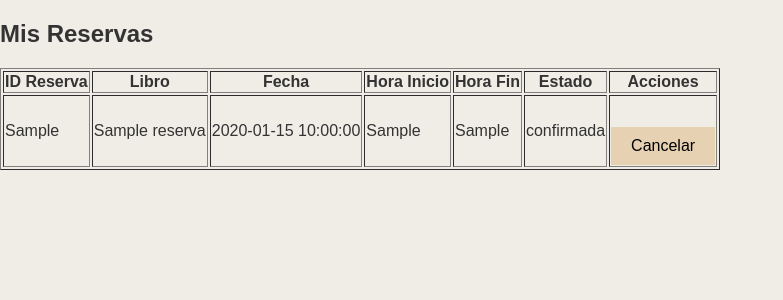
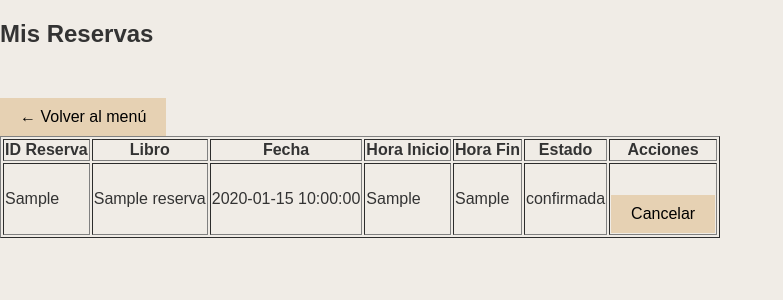
Before and after one commit to Vero-nica22/BookNest, a Flask app: template templates/mis_reservas.html in a window 1280 px wide. Shown: the top 300 px of the page, without its empty margins (0-783 px from the left). Run offline with Flask 3, Linux system fonts and the light colour scheme; the template is opened without the code that fills it: most values are stand-ins (such as "Sample title", 1, 10 or a date in 2020).

Commit message:
Actualizo archivo mis reservas.html

```diff
--- a/templates/mis_reservas.html
+++ b/templates/mis_reservas.html
@@ -2,11 +2,15 @@
 <html lang="es">
 <head>
     <meta charset="UTF-8">
+    <meta name="viewport" content="width=device-width, initial-scale=1">
     <title>Mis Reservas</title>
     <link rel="stylesheet" href="{{ url_for('static', filename='styles.css') }}">
 </head>
 <body>
     <h2>Mis Reservas</h2>
+    <div>
+        <button type="button" onclick="location.href='{{ url_for('auth.menu_cliente') }}'">← Volver al menú</button>
+    </div>
 
     <table border="1">
         <tr>
@@ -28,8 +32,7 @@
             <td>{{ reserva['estado'] }}</td>
             <td>
                 {% if reserva['estado'] != 'cancelada' %}
-                    <form method="POST" action="{{ url_for('auth.actualizar_reserva_cliente', id_reserva=reserva['id_reserva']) }}">
-                        <input type="hidden" name="estado" value="cancelada">
+                    <form method="POST" action="{{ url_for('reservas.cancelar_reserva', id_reserva=reserva['id_reserva']) }}">
                         <button type="submit">Cancelar</button>
                     </form>
                 {% else %}
```
